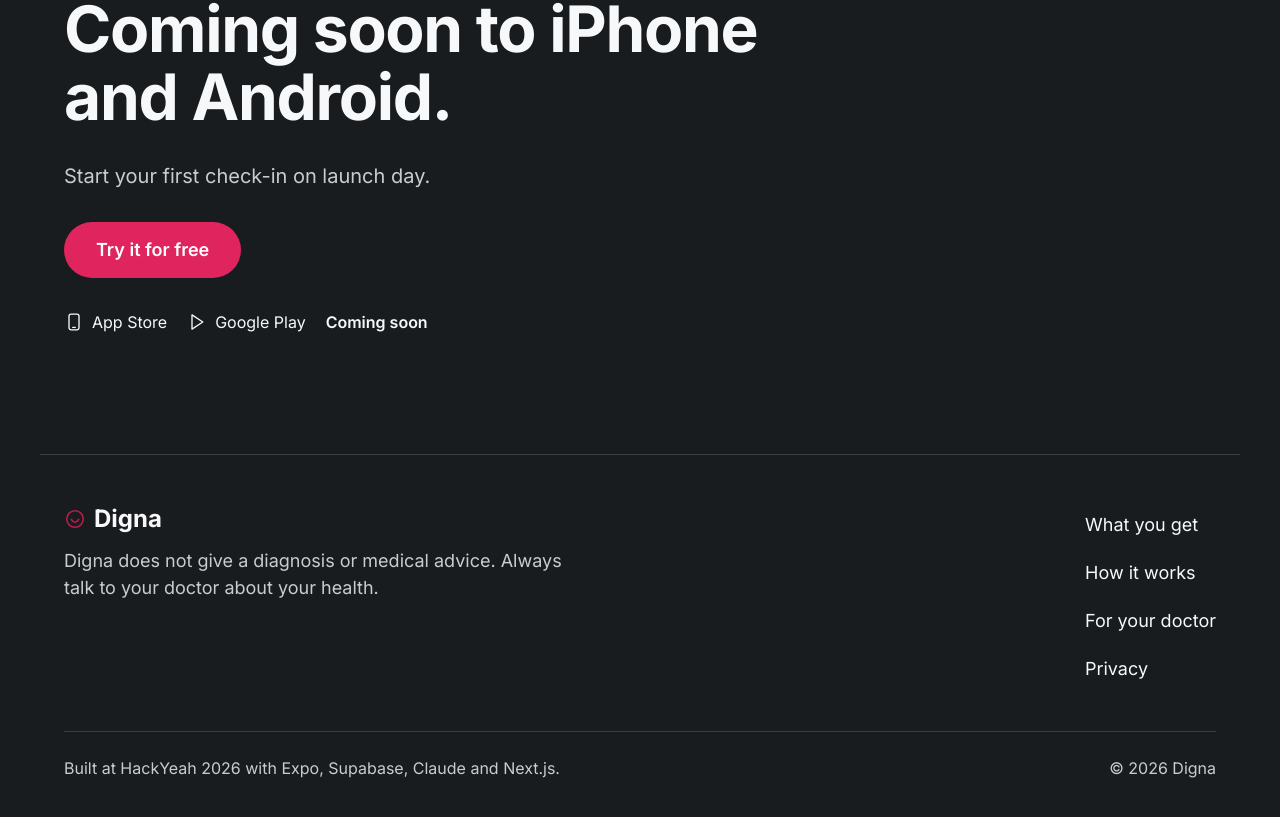
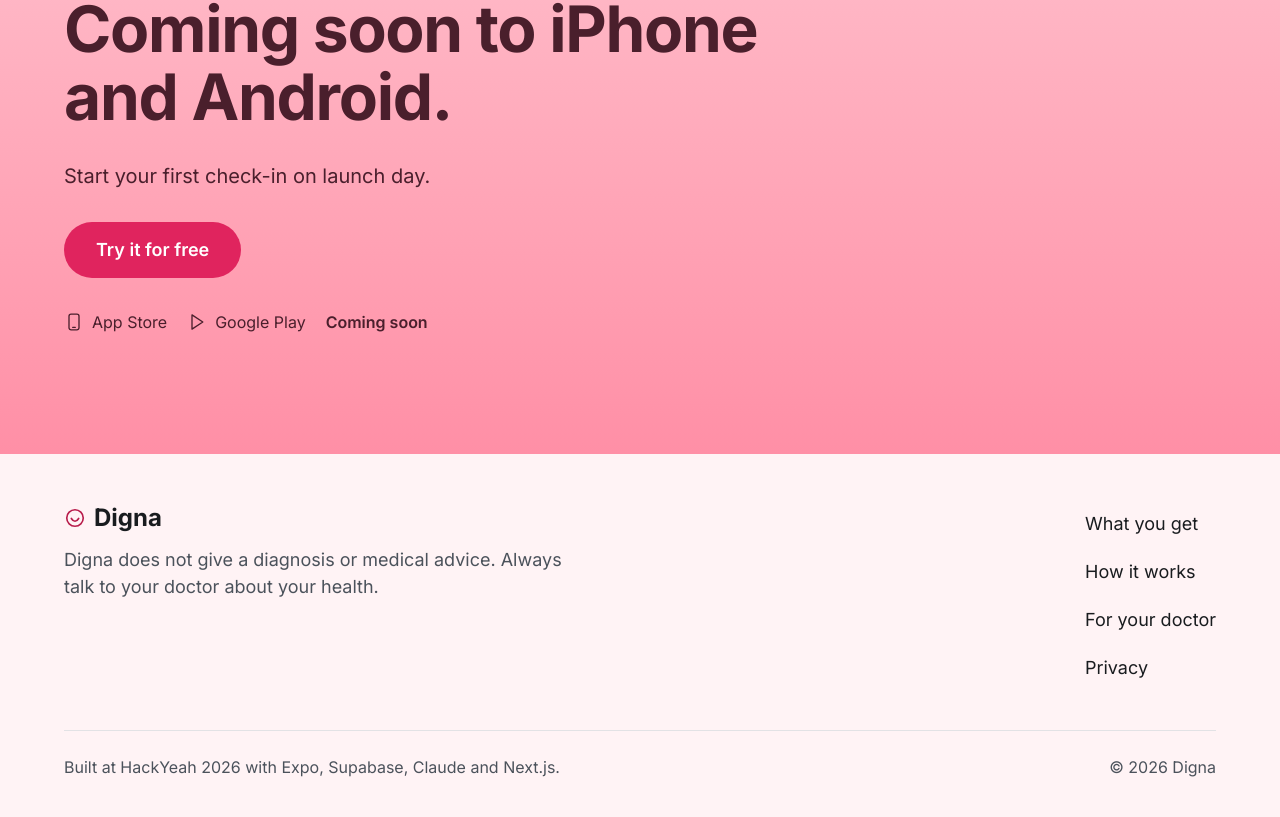
Before and after one commit to hen68/hackyeah-2026, a Next.js app in the folder apps/web/: page / in a window 1280 px wide. Shown: the part 5505-6322 px from the top of the page. Built offline with nearby package versions, Linux system fonts and the light colour scheme; no server answers.

Commit message:
fix(web): use app pink gradient for closing cta and footer

```diff
--- a/apps/web/src/app/globals.css
+++ b/apps/web/src/app/globals.css
@@ -11,6 +11,10 @@
   --color-primary: #e0245e; /* accent */
   --color-primary-hover: #b81c4b; /* accentPressed */
   --color-secondary: #b81c4b; /* accent text: accentPressed keeps AA contrast on paper */
+
+  --color-hero-from: #ffc0cd; /* heroGradient */
+  --color-hero-to: #ff8fa6;
+  --color-hero-ink: #4a1f2c; /* heroText */
 
   --color-ink: #191c1f;
   --color-muted: #4b525b;
--- a/apps/web/src/components/landing/sections.tsx
+++ b/apps/web/src/components/landing/sections.tsx
@@ -157,7 +157,7 @@ export function Faq() {
 
 export function ClosingCta() {
   return (
-    <section aria-labelledby="cta-title" className="bg-ink text-paper">
+    <section aria-labelledby="cta-title" className="bg-linear-to-b from-hero-from to-hero-to text-hero-ink">
       <div className={`${CONTAINER} flex flex-col gap-8 py-[clamp(72px,10vw,120px)]`}>
         <h2
           id="cta-title"
@@ -165,7 +165,7 @@ export function ClosingCta() {
         >
           Coming soon to iPhone and Android.
         </h2>
-        <p className="text-xl text-paper/80">Start your first check-in on launch day.</p>
+        <p className="text-xl">Start your first check-in on launch day.</p>
         {DEMO_URL && (
           <a
             href={DEMO_URL}
@@ -174,7 +174,7 @@ export function ClosingCta() {
             Try it for free
           </a>
         )}
-        <StoreStatus className="text-paper" />
+        <StoreStatus className="text-hero-ink" />
       </div>
     </section>
   );
@@ -182,11 +182,11 @@ export function ClosingCta() {
 
 export function SiteFooter() {
   return (
-    <footer className="bg-ink text-paper/80">
-      <div className={`${CONTAINER} flex flex-col gap-10 border-t border-white/15 pt-12 pb-14`}>
+    <footer className="bg-sand text-muted">
+      <div className={`${CONTAINER} flex flex-col gap-10 pt-12 pb-14`}>
         <div className="flex flex-wrap justify-between gap-x-12 gap-y-8">
           <div className="flex max-w-[52ch] flex-col gap-3">
-            <span className="flex items-center gap-2 font-bold text-2xl text-paper">
+            <span className="flex items-center gap-2 font-bold text-2xl text-ink">
               <LogoMark size={22} />
               Digna
             </span>
@@ -199,7 +199,7 @@ export function SiteFooter() {
             <ul className="flex flex-col gap-1 text-lg">
               {NAV_LINKS.map((link) => (
                 <li key={link.href}>
-                  <a href={link.href} className="flex min-h-11 items-center text-paper underline-offset-4 hover:underline">
+                  <a href={link.href} className="flex min-h-11 items-center text-ink underline-offset-4 hover:underline">
                     {link.label}
                   </a>
                 </li>
@@ -207,7 +207,7 @@ export function SiteFooter() {
             </ul>
           </nav>
         </div>
-        <div className="flex flex-wrap justify-between gap-4 border-t border-white/15 pt-6 text-base">
+        <div className="flex flex-wrap justify-between gap-4 border-t border-line pt-6 text-base">
           <span>{BUILT_WITH}</span>
           <span>© {new Date().getFullYear()} Digna</span>
         </div>
```
